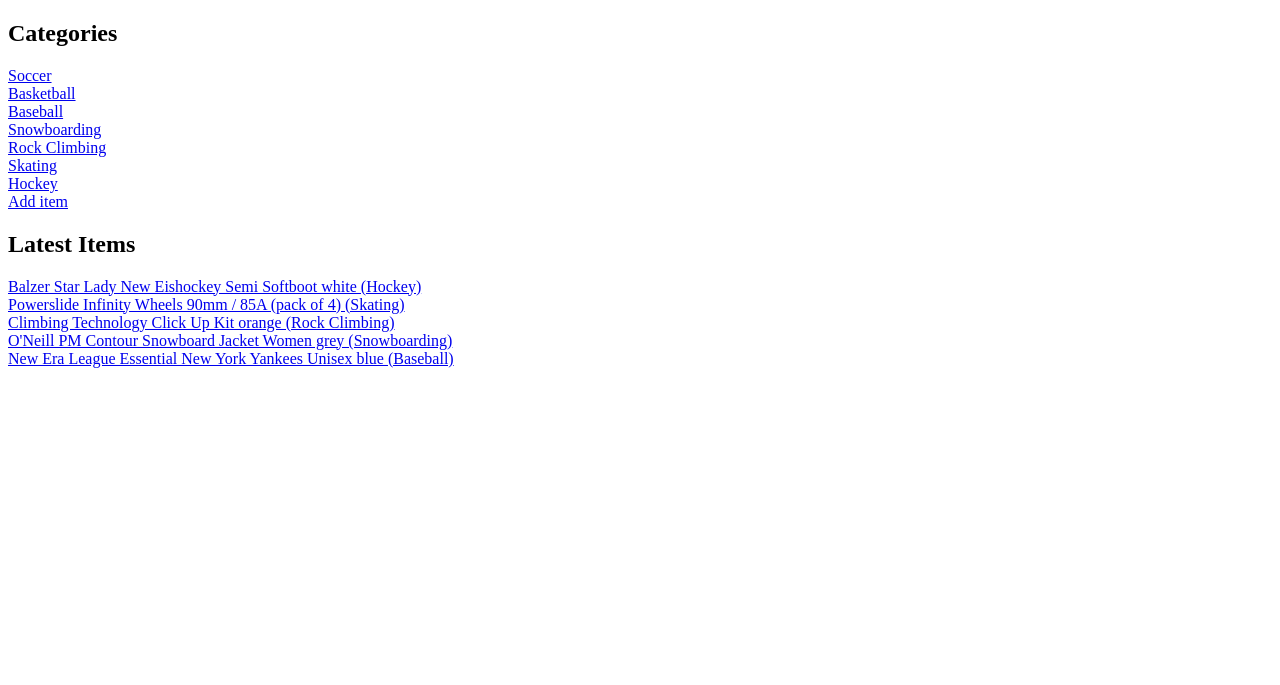
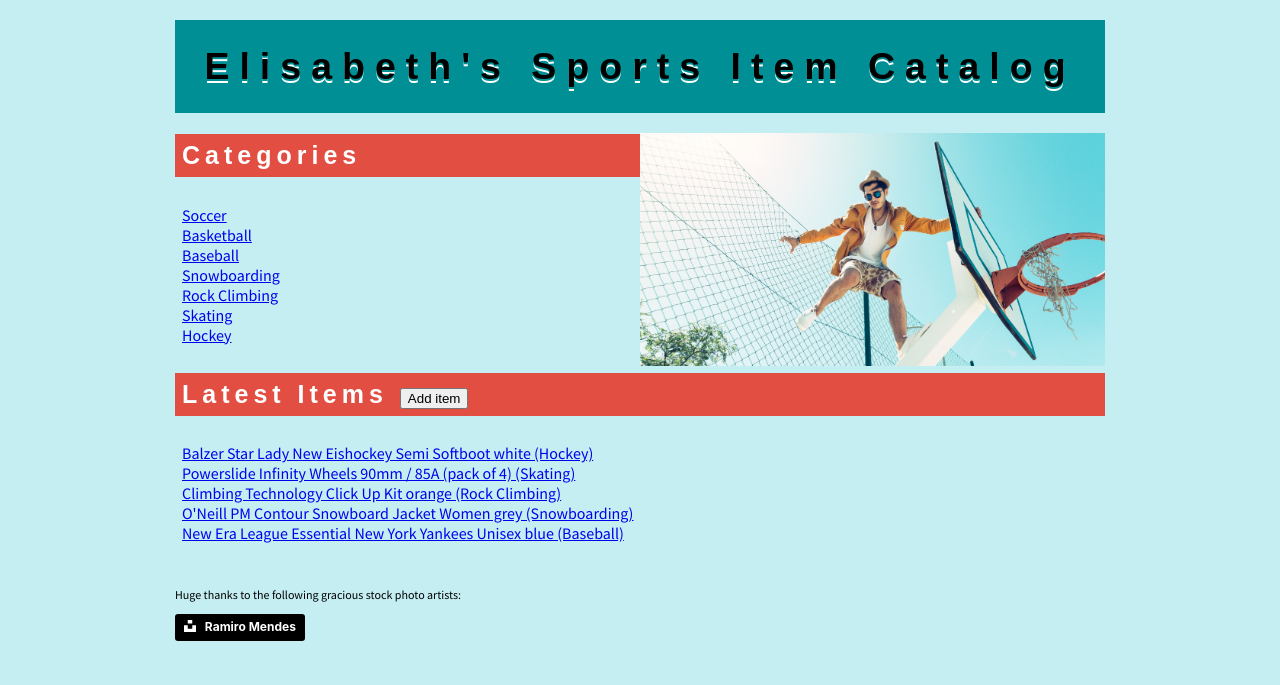
Before and after one commit to ElisabethStrunk/FullStack_ItemCatalog, a Flask app: page / in a window 1280 px wide. Shown: the top 685 px of the page. Run offline with Flask 2, Linux system fonts and the light colour scheme.

Commit message:
Made index page look good by adding css + picture

```diff
--- /dev/null
+++ b/app/static/colors.css
@@ -0,0 +1,33 @@
+:root {
+    /*Bold and Punchy Theme: */
+    --color-papaya:         #E24E42;
+    --color-mustard:        #E9B000;
+    --color-blush:          #EB6E80;
+    --color-aqua:           #008F95;
+    /*Cheerful and Sleek Theme: */
+    --color-blueberry:      #6B7A8F;
+    --color-apricot:        #F7882F;
+    --color-citrus:         #F7C331;
+    --color-apple-core:     #DCC7AA;
+    /* Pretty Pastels Theme: */
+    --color-powder:         #BFD8D2;
+    --color-peach-light:    #FEDCD2;
+    --color-warm:           #DF744A;
+    --color-lemon:          #DCB239;
+    /* Luxurious and Modern Theme: */
+    --color-navy-blue:      #0F1626;
+    --color-leather:        #AB987A;
+    --color-coral:          #FF533D;
+    --color-eggshell:       #F5F5F5;
+    /* Retro Inspired Theme: */
+    --color-butter:         #FEDC3D;
+    --color-black:          #000000;
+    --color-azure:          #01ABAA;
+    --color-peach-dark:     #FEA680;
+    /*Vronis Cupcake Theme: */
+    --color-v-ligth-rose:   #f2dcec;
+    --color-v-dark-rose:    #e5c4d7;
+    --color-v-pastel-blue:  #c4eef2;
+    --color-v-blush:        #EB6E80;
+    --color-v-aqua-green:   #66af9e;
+}
--- a/app/static/style.css
+++ b/app/static/style.css
@@ -0,0 +1,112 @@
+@import "colors.css";
+
+:root {
+    --header-background: var(--color-aqua);
+    --h1-font-size: 75px;
+    --h1-letter-spacing: 20px;
+}
+
+body {
+    background-color: var(--color-v-pastel-blue);
+    margin: 20px 175px;
+    font-family: 'Source Sans Pro', sans-serif;
+}
+
+time {
+    font-style: oblique;
+}
+
+#header {
+    margin: 0px 0px 20px 0px;
+    padding: 0px 0px;
+}
+
+#header_pic {
+    border-radius: 0%;
+    width: 50%;
+    height: auto;
+    padding: 0px 0px;
+    margin: 0px;
+    float: right;
+}
+
+
+img {
+    object-fit: cover;
+    width: 100%;
+    height: 100%;
+}
+
+#header {
+    background-color: var(--header-background);
+    overflow: auto;
+    text-align: center;
+    clear: both;
+}
+
+h1 {
+    font-family: "Montserrat:700", sans-serif;
+    font-size: 37.5px;
+    letter-spacing: 10px;
+    text-align: center;
+    color: black;
+    text-shadow: 0px 2px 0px var(--header-background), 0px 4px 0px white;
+}
+
+h2 {
+    font-family: "Montserrat:700", sans-serif;
+    font-size: 25px;
+    letter-spacing: 5px;
+    text-align: left;
+    color: white;
+    background-color: var(--color-papaya);
+    padding: 7px;
+}
+
+h3 {
+    font-family: 'Pacifico', cursive;
+    font-size: 25px;
+    letter-spacing: 5px;
+    text-align: center;
+    color: white;
+}
+
+h4 {
+    font-family: "Montserrat", Helvetica, sans-serif;
+    font-size: 20px;
+    font-weight: 100;
+    padding: 50px;
+    color: black;
+}
+
+#thank-you-note {
+    font-family: 'Source Sans Pro', sans-serif;
+    font-size: 12px;
+}
+
+footer {
+    clear: both;
+    padding: 25px 0px;
+}
+
+.clear {
+    clear: both;
+}
+
+.block {
+    padding: 7px;
+}
+
+.hover_img a {
+    position:relative;
+}
+
+.hover_img a span {
+    position:absolute;
+    display:none;
+    z-index:99;
+}
+
+.hover_img a:hover span {
+    display:block;
+}
--- a/app/templates/index.html
+++ b/app/templates/index.html
@@ -3,7 +3,7 @@
 <head>
     <meta charset="UTF-8">
     <title>
-        Lisa's Sports Item Catalog
+        Elisabeth's Sports Item Catalog
     </title>
     <link rel="shortcut icon"
           href="{{ url_for('static', filename='favicon.ico') }}"
@@ -11,10 +11,20 @@
     <link type="text/css"
           rel="stylesheet"
           href="{{ url_for('static', filename='style.css') }}">
+    <link href="https://fonts.googleapis.com/css?family=Montserrat:400,700|Source+Sans+Pro"
+          rel="stylesheet"
+          type="text/css">
 </head>
 <body>
+    <div id="header" class="header">
+        <h1>Elisabeth's Sports Item Catalog</h1>
+    </div>
+    <img src="{{ url_for('static',
+                 filename='ramiro-mendes-2JMjC_jqbBk-unsplash.jpg') }}"
+         id="header_pic">
     <div>
         <h2>Categories</h2>
+        <div class="block">
             {% for c in categories %}
                 <a href="{{url_for('category', category=c.name)}}" method="get">
                     {{c.name}}
@@ -22,11 +32,15 @@
                 <br>
             {% endfor %}
         </div>
-    <div>
-        <a href="{{url_for('add_item')}}" method="get">
-                Add item
+    </div>
+    <div class="clear">
+        <h2>
+            Latest Items
+            <a>
+                <button >Add item</button>
             </a>
-        <h2>Latest Items</h2>
+        </h2>
+        <div class="block">
             {% for i in latest_items %}
                 <a href="{{url_for('item', item_id=i.id, category=i.category)}}"
                    method="get">
@@ -35,5 +49,39 @@
                 <br>
             {% endfor %}
         </div>
+    </div>
+    <footer>
+        <p id="thank-you-note">
+            Huge thanks to the following gracious stock photo artists:
+        </p>
+        <a style="background-color:black; color:white; text-decoration:none;
+                  padding:4px 6px;
+                  font-family:-apple-system, BlinkMacSystemFont,
+                              &quot;San Francisco&quot;,
+                              &quot;Helvetica Neue&quot;, Helvetica, Ubuntu,
+                              Roboto, Noto, &quot;Segoe UI&quot;, Arial,
+                              sans-serif;
+                  font-size:12px; font-weight:bold; line-height:1.2;
+                  display:inline-block; border-radius:3px"
+           href="https://unsplash.com/@thisisramiro?utm_medium=referral&amp;
+                 utm_campaign=photographer-credit&amp;utm_content=creditBadge"
+           target="_blank" rel="noopener noreferrer"
+           title="Download free do whatever you want high-resolution photos
+                  from Ramiro Mendes">
+            <span style="display:inline-block;padding:2px 3px">
+                <svg xmlns="http://www.w3.org/2000/svg"
+                     style="height:12px; width:auto; position:relative;
+                     vertical-align:middle; top:-2px; fill:white"
+                     viewBox="0 0 32 32">
+                    <title>unsplash-logo</title>
+                    <path d="M10 9V0h12v9H10zm12 5h10v18H0V14h10v9h12v-9z">
+                    </path>
+                </svg>
+            </span>
+            <span style="display:inline-block; padding:2px 3px">
+                Ramiro Mendes
+            </span>
+        </a>
+    </footer>
 </body>
 </html>
```
Also changed, not shown: app/static/ramiro-mendes-2JMjC_jqbBk-unsplash.jpg (added). Lines whose indentation alone changed are shown as unchanged.
